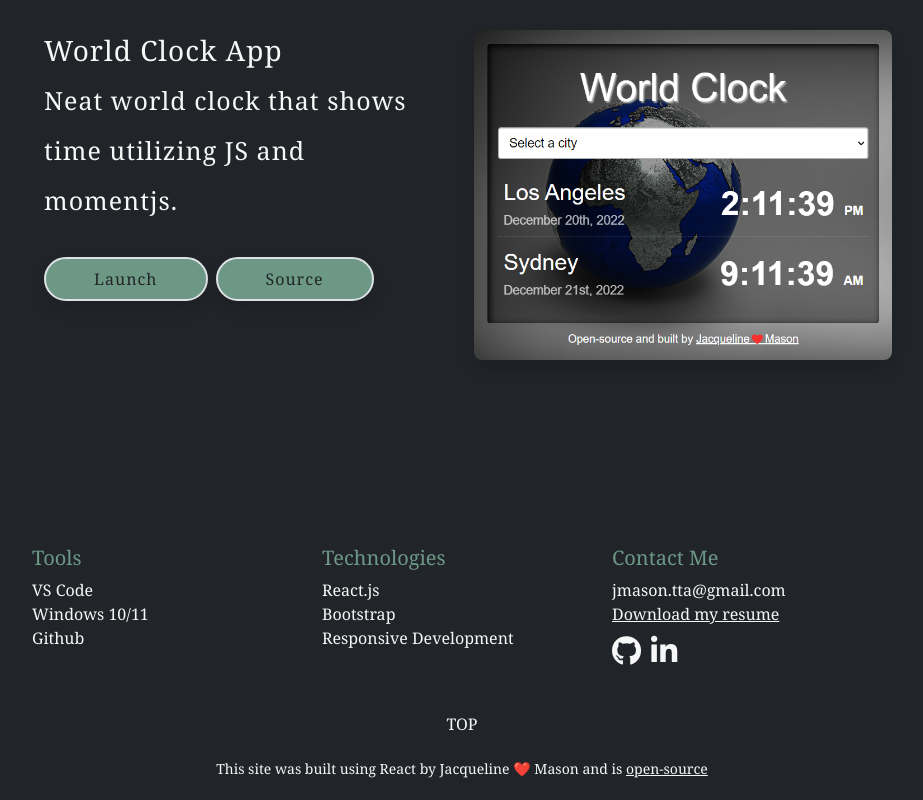
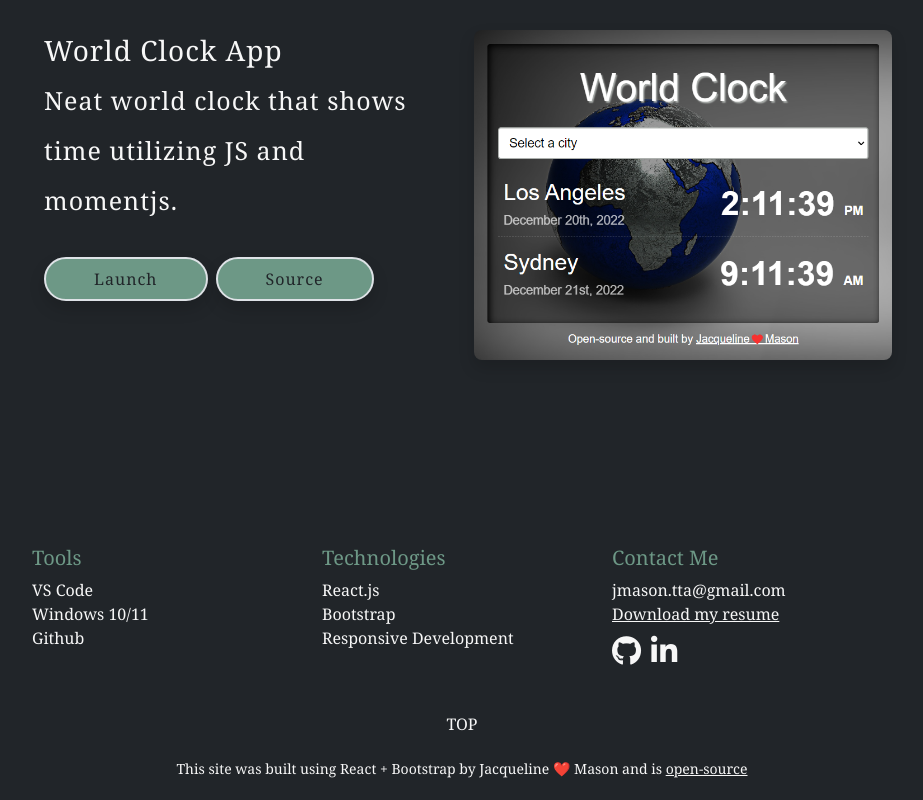
Before and after one commit to rookiebehaviour/superb-portfolio-react, a React (Create React App) app: page / in a window 1280 px wide. Shown: the part 3395-4195 px from the top of the page, without its empty margins (178-1101 px from the left). Built offline with nearby package versions, Linux system fonts and the light colour scheme.

Commit message:
Updated footer

```diff
--- a/src/Footer.js
+++ b/src/Footer.js
@@ -68,7 +68,8 @@ export default function Footer() {
       </div>
       <div className="source">
         <small>
-          This site was built using React by Jacqueline ❤️ Mason and is{" "}
+          This site was built using React + Bootstrap by Jacqueline ❤️ Mason and
+          is{" "}
           <a
             href="https://github.com/rookiebehaviour/superb-portfolio-react"
             title="Jacqueline's github portfolio"
```
